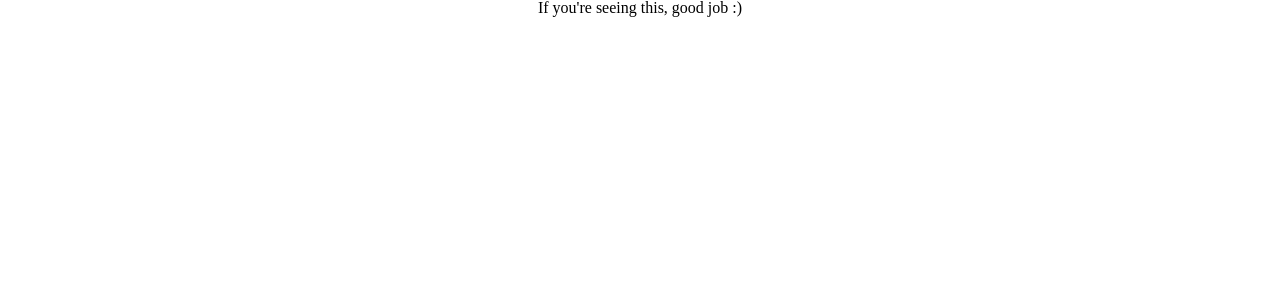
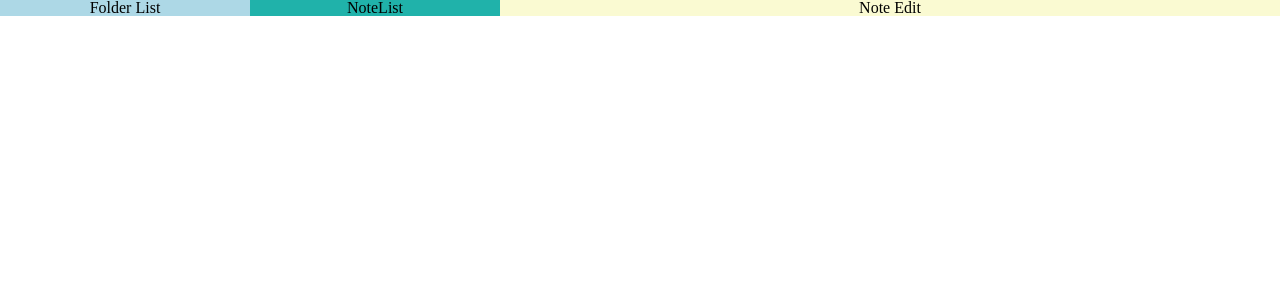
Before and after one commit to bingland/noteapp, a React (Create React App) app: page / in a window 1280 px wide. Shown: the top 300 px of the page. Built offline with nearby package versions, Linux system fonts and the light colour scheme; no server answers.

Commit message:
Basic frontend components and routes set up

```diff
--- a/src/App.js
+++ b/src/App.js
@@ -1,24 +1,64 @@
-import { useEffect } from 'react'
+import { useState, useEffect }from 'react'
+import FolderList from './components/FolderList/FolderList'
+import NoteList from './components/NoteList/NoteList'
+import NoteEdit from './components/NoteEdit/NoteEdit'
+
 import './App.scss';
 
 function App() {
 
-  useEffect(() => {
+  const [folderData, setFolderData] = useState(null)
+  const [noteData, setNoteData] = useState(null)
+  const [currentNote, setCurrentNote] = useState(null)
+
+  const routes = {
+    // note controllers
+    getNote: { url: '/api/note', method: 'GET', handleData: data => {
+      console.log(data)
+    }},
+    getAllNotes: { url: '/api/notes', method: 'GET', handleData: data => {
+      console.log(data)
+    }},
+    createNote: { url: '/api/note', method: 'POST', handleData: data => {
+      console.log(data)
+    }},
+    editNote: { url: '/api/note', method: 'PUT', handleData: data => {
+      console.log(data)
+    }},
+    deleteNote: { url: '/api/note', method: 'DELETE', handleData: data => {
+      console.log(data)
+    }},
+    // folder controllers,
+    getFolder: { url: '/api/folder', method: 'GET', handleData: data => {
+      console.log(data)
+    }},
+    getAllFolders: { url: '/api/folders', method: 'GET', handleData: data => {
+      console.log(data)
+    }}
+  }
+
+  const getData = (route) => {
     //fetch('/api/note?folder=60524c1394586ed2fbc602db&title=My Cool Note&body=my text&id=6052b762926cb13d0e896c86', {
-    fetch('/api/note', {
-      method: 'GET',
+    fetch(route.url, {
+      method: route.method,
       headers : {
         'Content-Type': 'application/json',
         'Accept': 'application/json'
-      }
-      })
+      }})
       .then(response => response.json())
-      .then(data => console.log(data));
-  }, [])
+      .then(data => route.handleData(data))
+  }
+
+  useEffect(() => getData(routes.getAllFolders), [])
 
   return (
     <div className="App">
-      <p>If you're seeing this, good job :)</p>
+      <div className="DisplayArea">
+        <FolderList />
+        <NoteList />
+        <NoteEdit />
+      </div>
+
     </div>
   );
 }
--- a/src/App.scss
+++ b/src/App.scss
@@ -1,3 +1,8 @@
 .App {
   text-align: center;
+
+  .DisplayArea {
+    display: grid;
+    grid-template-columns: 250px 250px auto;
+  }
 }
--- /dev/null
+++ b/src/components/FolderList/FolderList.js
@@ -0,0 +1,12 @@
+import './FolderList.scss';
+
+const FolderList = (props) => {
+
+  return (
+    <div className="FolderList">
+      Folder List
+    </div>
+  );
+}
+
+export default FolderList;
--- /dev/null
+++ b/src/components/FolderList/FolderList.scss
@@ -0,0 +1,3 @@
+.FolderList {
+    background-color: lightblue;
+}
--- /dev/null
+++ b/src/components/NoteEdit/NoteEdit.js
@@ -0,0 +1,12 @@
+import './NoteEdit.scss';
+
+const NoteEdit = (props) => {
+
+  return (
+    <div className="NoteEdit">
+      Note Edit
+    </div>
+  );
+}
+
+export default NoteEdit;
--- /dev/null
+++ b/src/components/NoteEdit/NoteEdit.scss
@@ -0,0 +1,3 @@
+.NoteEdit {
+    background-color: lightgoldenrodyellow;
+}
--- /dev/null
+++ b/src/components/NoteList/NoteList.js
@@ -0,0 +1,12 @@
+import './NoteList.scss';
+
+const NoteList = (props) => {
+
+  return (
+    <div className="NoteList">
+      NoteList
+    </div>
+  );
+}
+
+export default NoteList;
--- /dev/null
+++ b/src/components/NoteList/NoteList.scss
@@ -0,0 +1,3 @@
+.NoteList {
+    background-color: lightseagreen;
+}
```
